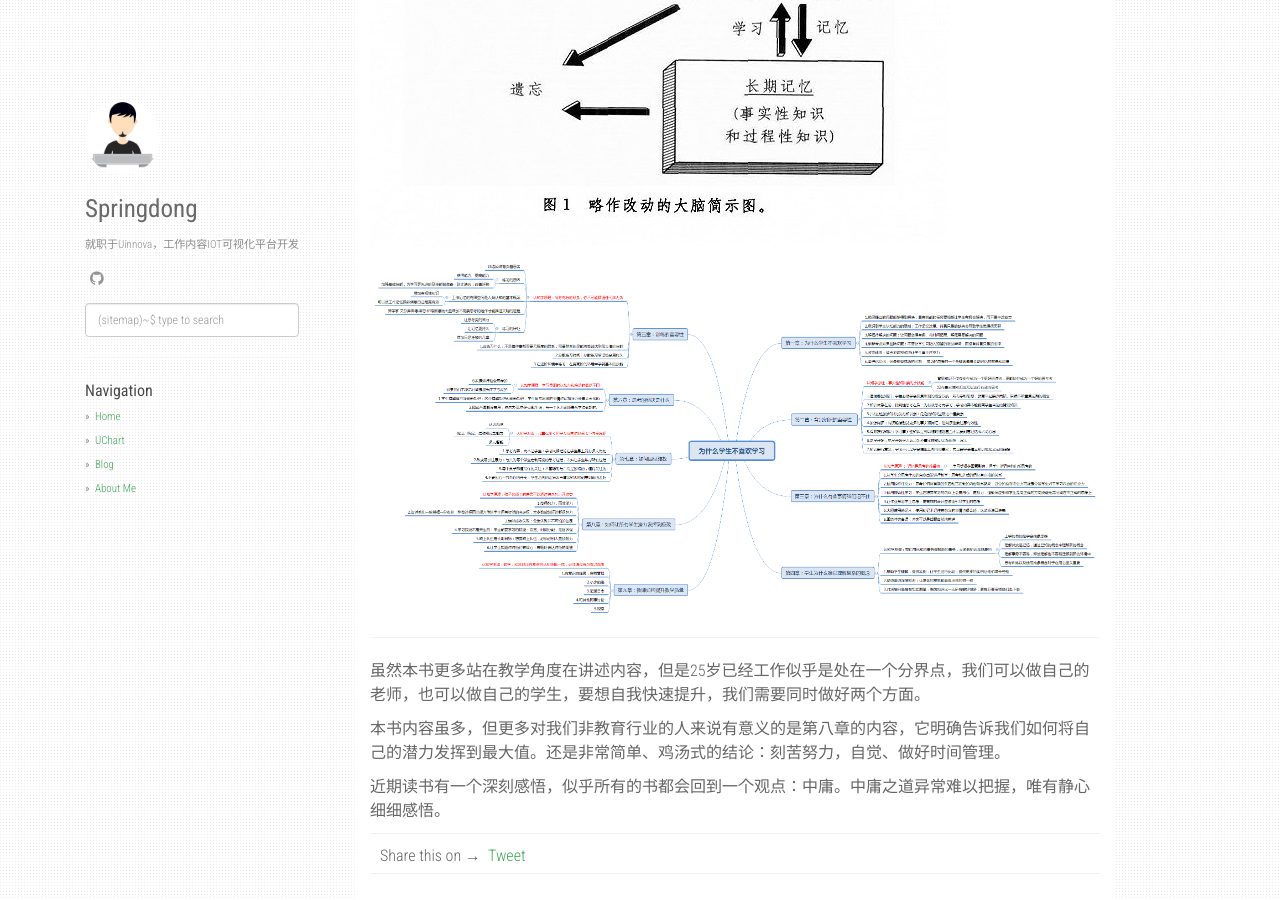
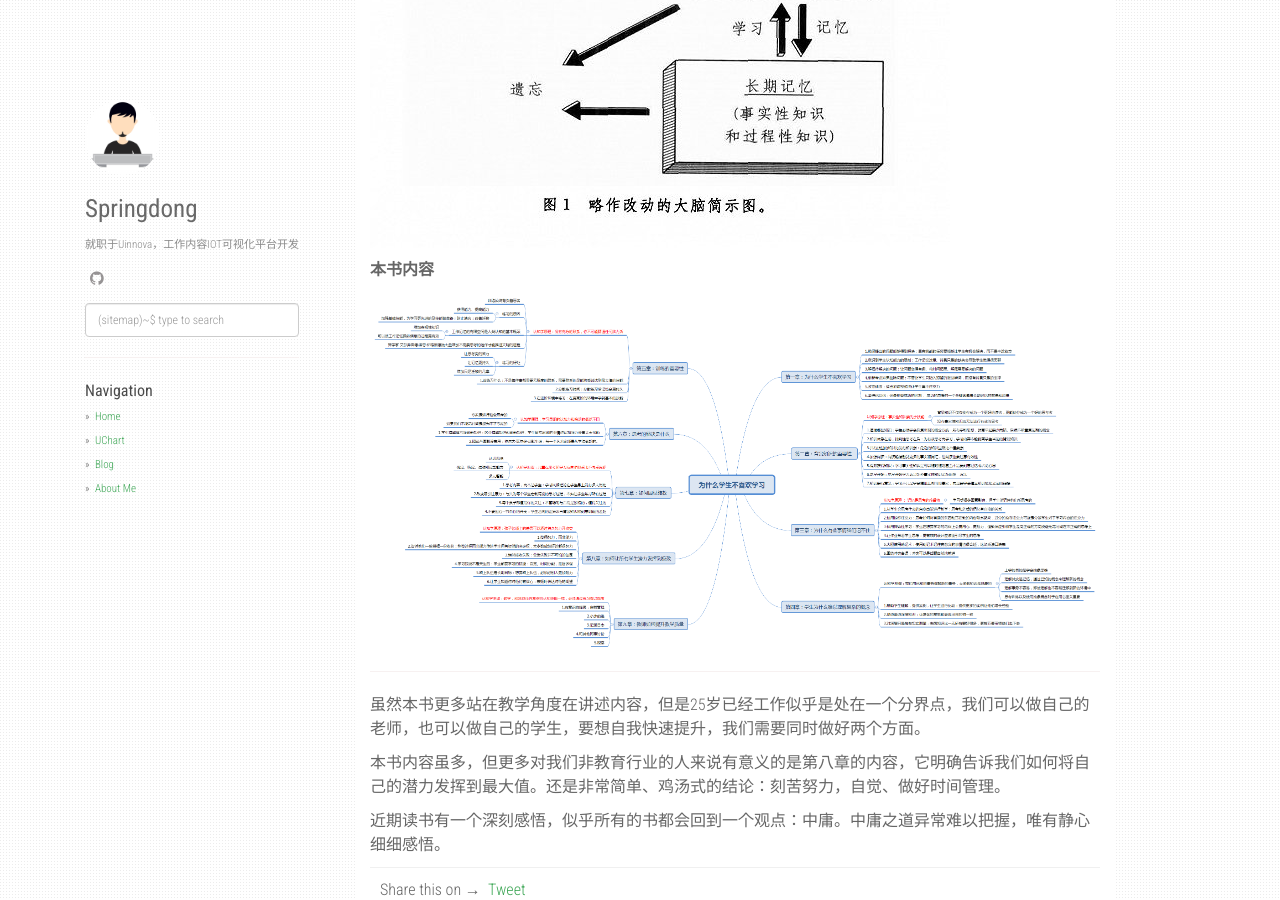
Before and after one commit to spr1ngd/spr1ng1, a Jekyll site: the page built from _posts/2019-05-12-《为什么学生不喜欢上学》.md, in a window 1280 px wide and 900 px high, scrolled down 858 px. Built offline with Jekyll 4.4.1, drawn with Linux system fonts in a browser that asks for light colours; nearby versions of some CDN libraries; comment, search, counter and statistics services are not loaded.

Commit message:
Update 2019-05-12-《为什么学生不喜欢上学》.md

```diff
--- a/_posts/2019-05-12-《为什么学生不喜欢上学》.md
+++ b/_posts/2019-05-12-《为什么学生不喜欢上学》.md
@@ -32,6 +32,8 @@ categories: [读书]
 
 ![记忆流程图](/images/为什么学生不喜欢学习/记忆流程.jpg)
 
+**本书内容**
+
 ![本书内容](/images/为什么学生不喜欢学习/为什么学生不喜欢学习.png)
 
 ---
```
